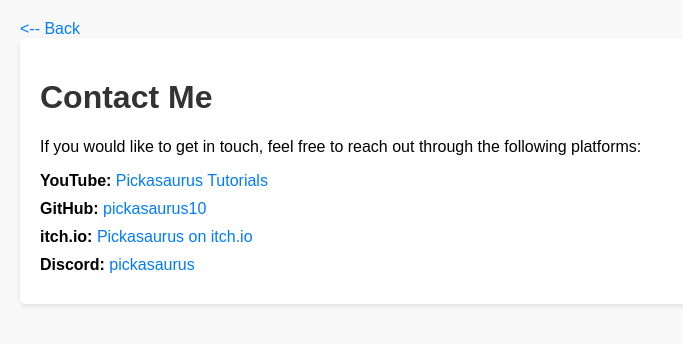
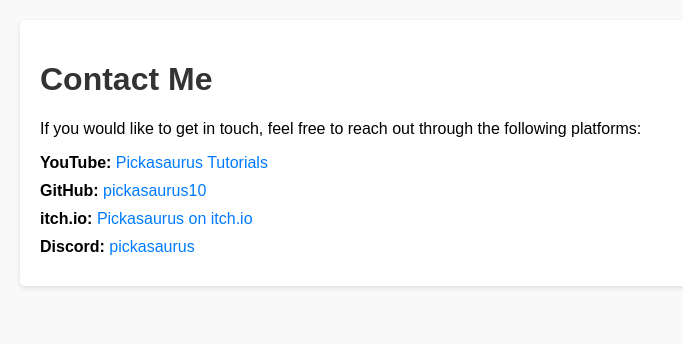
Before and after one commit to pickasaurus10/pickasaurus10.github.io, a plain HTML site: page contact.html in a window 1280 px wide. Shown: the whole page, without its empty margins (0-683 px from the left). Drawn offline with Linux system fonts and the light colour scheme.

Commit message:
Update contact.html

```diff
--- a/contact.html
+++ b/contact.html
@@ -33,7 +33,7 @@
 </head>
 <body>
 
-	<a href="pickasaurus10.github.io.index.html"> <-- Back </a>
+
     <div class="contact-container">
         <h1>Contact Me</h1>
         <p>If you would like to get in touch, feel free to reach out through the following platforms:</p>
```
